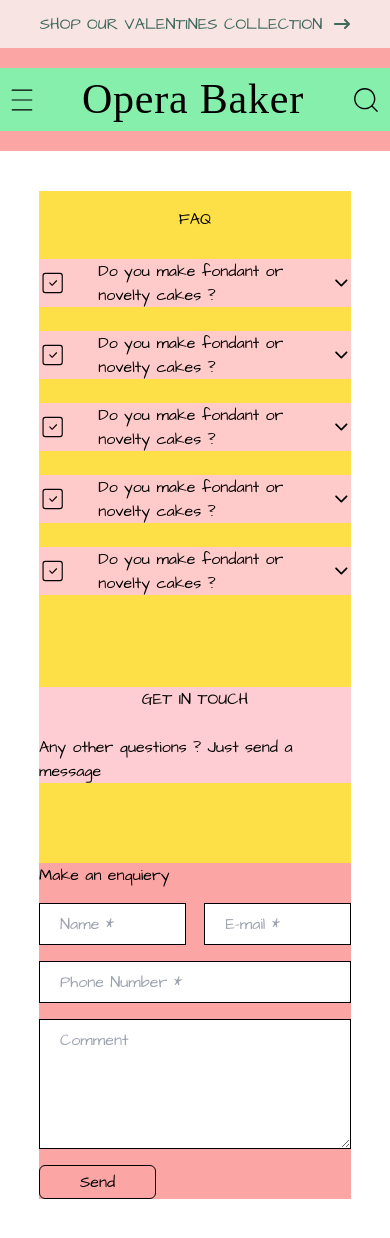
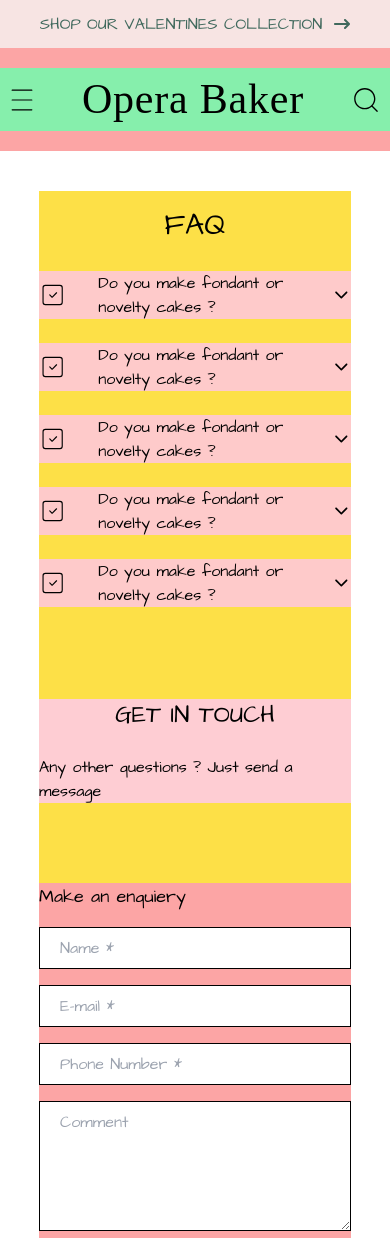
Before and after one commit to muratsimseekk/Cake-Shop, a React (Vite) app: page /faq in a window 390 px wide. Shown: the top 1238 px of the page. Built offline with nearby package versions, Linux system fonts and the light colour scheme; a web font is replaced by a local one.

Commit message:
completes FAQ page's responsive desing for mobile devices

```diff
--- a/src/pages/About.jsx
+++ b/src/pages/About.jsx
@@ -14,7 +14,7 @@ function About() {
           About
         </h1>
         <div className="flex flex-col gap-16">
-          <div className="md:flex md:flex-row md:justify-between lg:flex lg:flex-row lg:justify-between xl:flex xl:flex-row xl:justify-between 2xl:flex 2xl:flex-row 2xl:justify-between">
+          <div className=" md:flex md:flex-row md:justify-between lg:flex lg:flex-row lg:justify-between xl:flex xl:flex-row xl:justify-between 2xl:flex 2xl:flex-row 2xl:justify-between">
             <div className=" w-full md:flex md:flex-row md:w-[55%] lg:flex lg:flex-row lg:w-[55%] xl:flex xl:flex-row xl:w-[55%] 2xl:flex 2xl:flex-row 2xl:w-[55%]">
               <img className=" bg-red-200 w-full" src={photo2} />
             </div>
--- a/src/pages/Faq.jsx
+++ b/src/pages/Faq.jsx
@@ -30,7 +30,7 @@ function Faq() {
     <div className="w-full flex justify-center">
       <div className="w-4/5 bg-yellow-300 my-10 flex flex-col gap-20">
         <div className="flex flex-col gap-3">
-          <h1 className="text-center 2xl:text-4xl xl:text-3xl lg:text-3xl md:text-2xl my-4">
+          <h1 className="text-center 2xl:text-4xl xl:text-3xl lg:text-3xl md:text-2xl text-3xl my-4">
             FAQ{" "}
           </h1>
           <div className="bg-red-200 cursor-pointer">
@@ -51,7 +51,7 @@ function Faq() {
           </div>
           <div className="bg-red-200 cursor-pointer">
             {first == true && (
-              <div className="flex flex-col">
+              <div className="flex flex-col gap-3">
                 <div
                   onClick={change1}
                   className="flex items-center justify-between"
@@ -64,7 +64,7 @@ function Faq() {
                   </div>
                   <IoIosArrowUp className="text-2xl" />
                 </div>
-                <p>No</p>
+                <p className="">No</p>
               </div>
             )}
           </div>
@@ -86,7 +86,7 @@ function Faq() {
           </div>
           <div className="bg-red-200 cursor-pointer">
             {second == true && (
-              <div className="flex flex-col">
+              <div className="flex flex-col gap-3">
                 <div
                   onClick={change2}
                   className="flex items-center justify-between"
@@ -121,7 +121,7 @@ function Faq() {
           </div>
           <div className="bg-red-200 cursor-pointer">
             {third == true && (
-              <div className="flex flex-col">
+              <div className="flex flex-col gap-3">
                 <div
                   onClick={change3}
                   className="flex items-center justify-between"
@@ -156,7 +156,7 @@ function Faq() {
           </div>
           <div className="bg-red-200 cursor-pointer">
             {fourth == true && (
-              <div className="flex flex-col">
+              <div className="flex flex-col gap-3">
                 <div
                   onClick={change4}
                   className="flex items-center justify-between"
@@ -191,7 +191,7 @@ function Faq() {
           </div>
           <div className="bg-red-200 cursor-pointer">
             {fifth == true && (
-              <div className="flex flex-col">
+              <div className="flex flex-col gap-3">
                 <div
                   onClick={change5}
                   className="flex items-center justify-between"
@@ -210,7 +210,7 @@ function Faq() {
           </div>
         </div>
         <div className="flex flex-col gap-6 items-center bg-rose-200">
-          <h2 className="2xl:text-4xl xl:text-3xl lg:text-2xl md:text-xl">
+          <h2 className="2xl:text-4xl xl:text-3xl lg:text-2xl md:text-xl text-2xl">
             GET IN TOUCH
           </h2>
           <p className="2xl:text-xl xl:text-lg lg:text-lg md:text-base">
@@ -218,11 +218,11 @@ function Faq() {
           </p>
         </div>
         <div className="flex justify-center">
-          <div className="2xl:w-[60%] xl:w-[60%] lg:w-[65%] md:w-[80%]  bg-red-300 flex flex-col gap-4">
-            <h3 className="2xl:text-2xl xl:text-2xl lg:text-2xl md:text-lg">
+          <div className="2xl:w-[60%] xl:w-[60%] lg:w-[65%] md:w-[80%] w-full  bg-red-300 flex flex-col gap-4">
+            <h3 className="2xl:text-2xl xl:text-2xl lg:text-2xl md:text-lg text-lg">
               Make an enquiery
             </h3>
-            <div className="flex justify-between">
+            <div className="hidden md:flex md:justify-between lg:flex lg:justify-between xl:flex xl:justify-between 2xl:flex 2xl:justify-between">
               <input
                 className="border border-black w-[47%] py-2 pl-5"
                 type="text"
@@ -236,6 +236,19 @@ function Faq() {
                 placeholder="E-mail *"
               />
             </div>
+            <input
+              className="block md:hidden lg:hidden xl:hidden 2xl:hidden border border-black w-full py-2 pl-5"
+              type="text"
+              placeholder="Name *"
+            />
+            <input
+              className="block md:hidden lg:hidden xl:hidden 2xl:hidden border border-black w-full py-2 pl-5"
+              type="email"
+              name=""
+              id=""
+              placeholder="E-mail *"
+            />
+
             <input
               className="border border-black w-full py-2 pl-5"
               type="tel"
```
